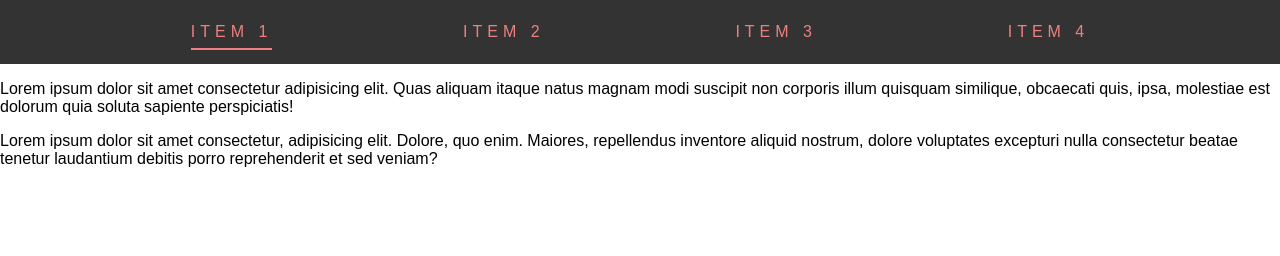
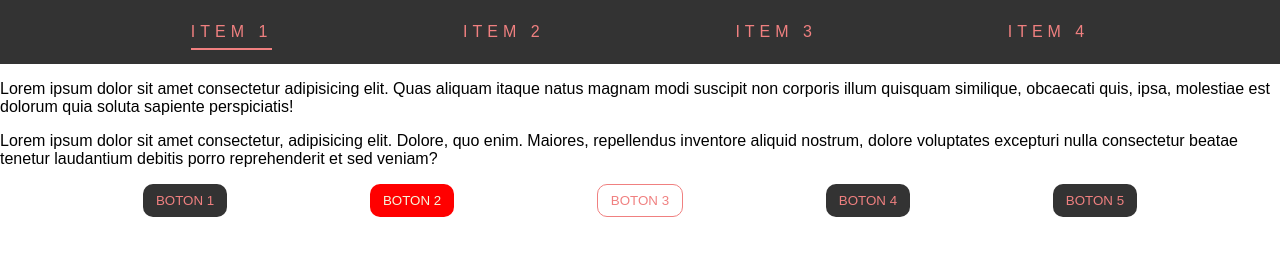
Before and after one commit to aalfonsogomez/taller-BEM, a plain HTML site: page index.html in a window 1280 px wide. Drawn offline with Linux system fonts and the light colour scheme.

Commit message:
Se añaden ejemplos de botones con estilo BEM

```diff
--- a/css/styles.css
+++ b/css/styles.css
@@ -33,3 +33,29 @@ body {
 .main-menu__link--active {
     border-bottom: 2px solid;
 }
+
+/* BUttons */
+.buttons {
+    display: flex;
+    justify-content: space-evenly;
+}
+
+.button {
+    padding: 0.5rem 0.8rem;
+    border-radius: 10px;
+    border: none;
+    outline: none;
+    background-color: #333;
+    color: lightcoral;
+    text-transform: uppercase;
+}
+
+.button--red {
+    background-color: red;
+    color: beige;
+}
+
+.button--ghost {
+    border: 1px solid;
+    background-color: transparent;
+}
--- a/index.html
+++ b/index.html
@@ -31,6 +31,15 @@
     </nav>
     <p>Lorem ipsum dolor sit amet consectetur adipisicing elit. Quas aliquam itaque natus magnam modi suscipit non corporis illum quisquam similique, obcaecati quis, ipsa, molestiae est dolorum quia soluta sapiente perspiciatis!</p>
     <p>Lorem ipsum dolor sit amet consectetur, adipisicing elit. Dolore, quo enim. Maiores, repellendus inventore aliquid nostrum, dolore voluptates excepturi nulla consectetur beatae tenetur laudantium debitis porro reprehenderit et sed veniam?</p>
+    <div class="buttons">
+        <button class="button">Boton 1</button>
+        <button class="button button--red">Boton 2</button>
+        <button class="button button--ghost">Boton 3</button>
+        <button class="button">Boton 4</button>
+        <button class="button">Boton 5</button>
+    </div>
+
+
     <script src="js/scripts.js"></script>
 </body>
 </html>
```
